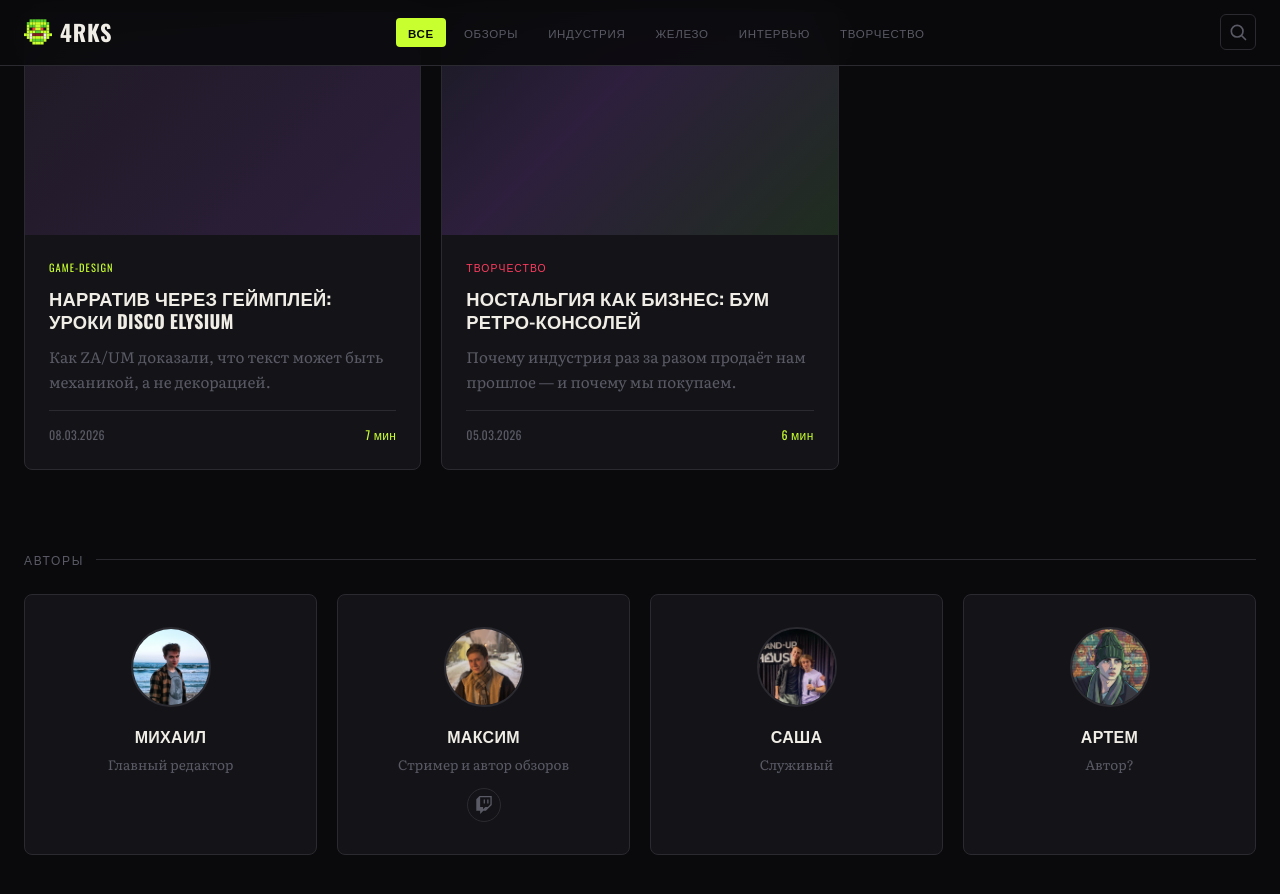
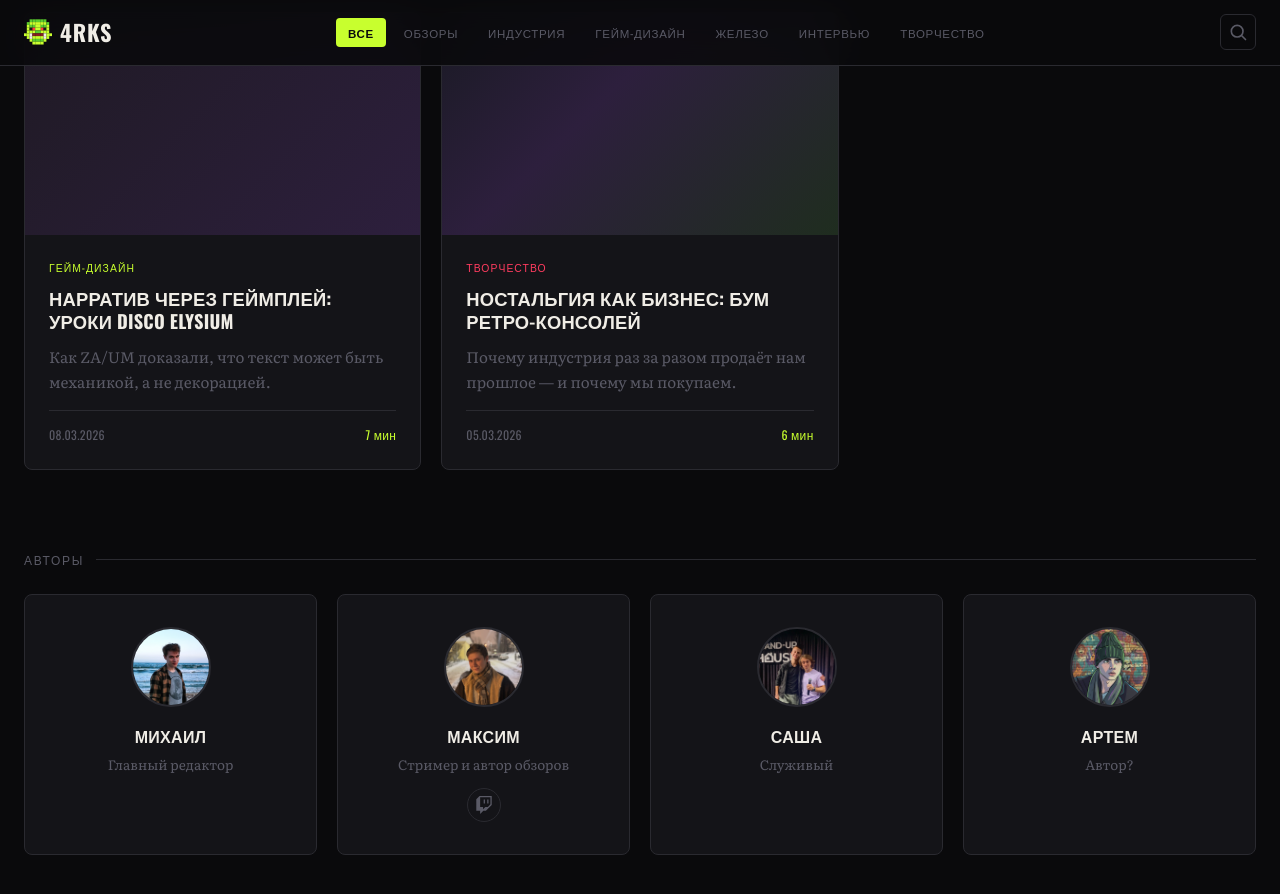
Before and after one commit to MagisterGudvin/pixelorcs, a Jekyll site: the page built from index.html, in a window 1280 px wide and 900 px high, scrolled down 1528 px. Shown: the top 894 px of the window. Built offline with Jekyll 4.4.1, drawn with Linux system fonts in a browser that asks for light colours.

Commit message:
Update Настройки “general”

```diff
--- a/_data/settings.yml
+++ b/_data/settings.yml
@@ -5,6 +5,8 @@ categories:
     slug: obzori
   - name: Индустрия
     slug: industriya
+  - name: Гейм-Дизайн
+    slug: game-design
   - name: Железо
     slug: zhelezo
   - name: Интервью
```
